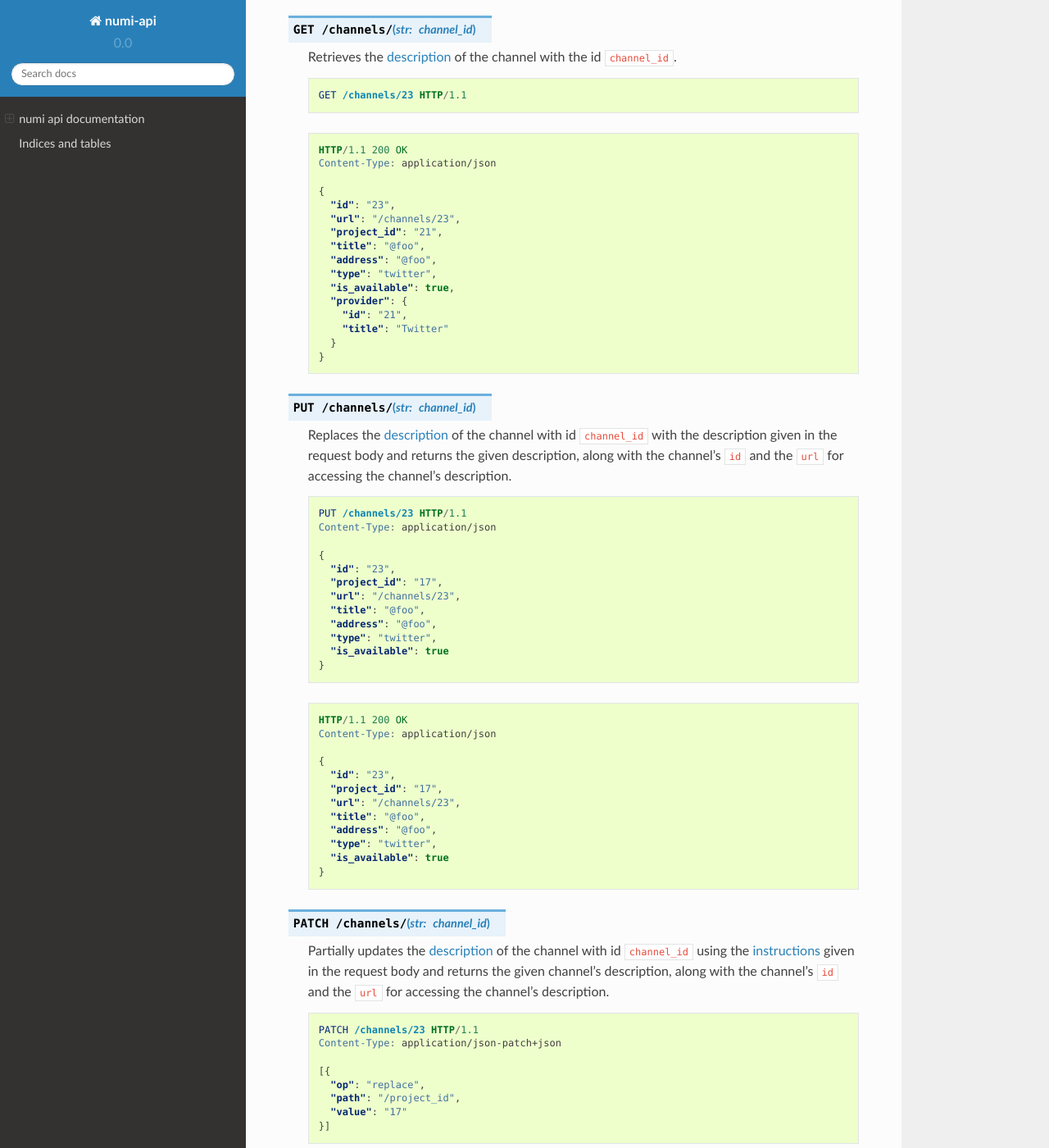
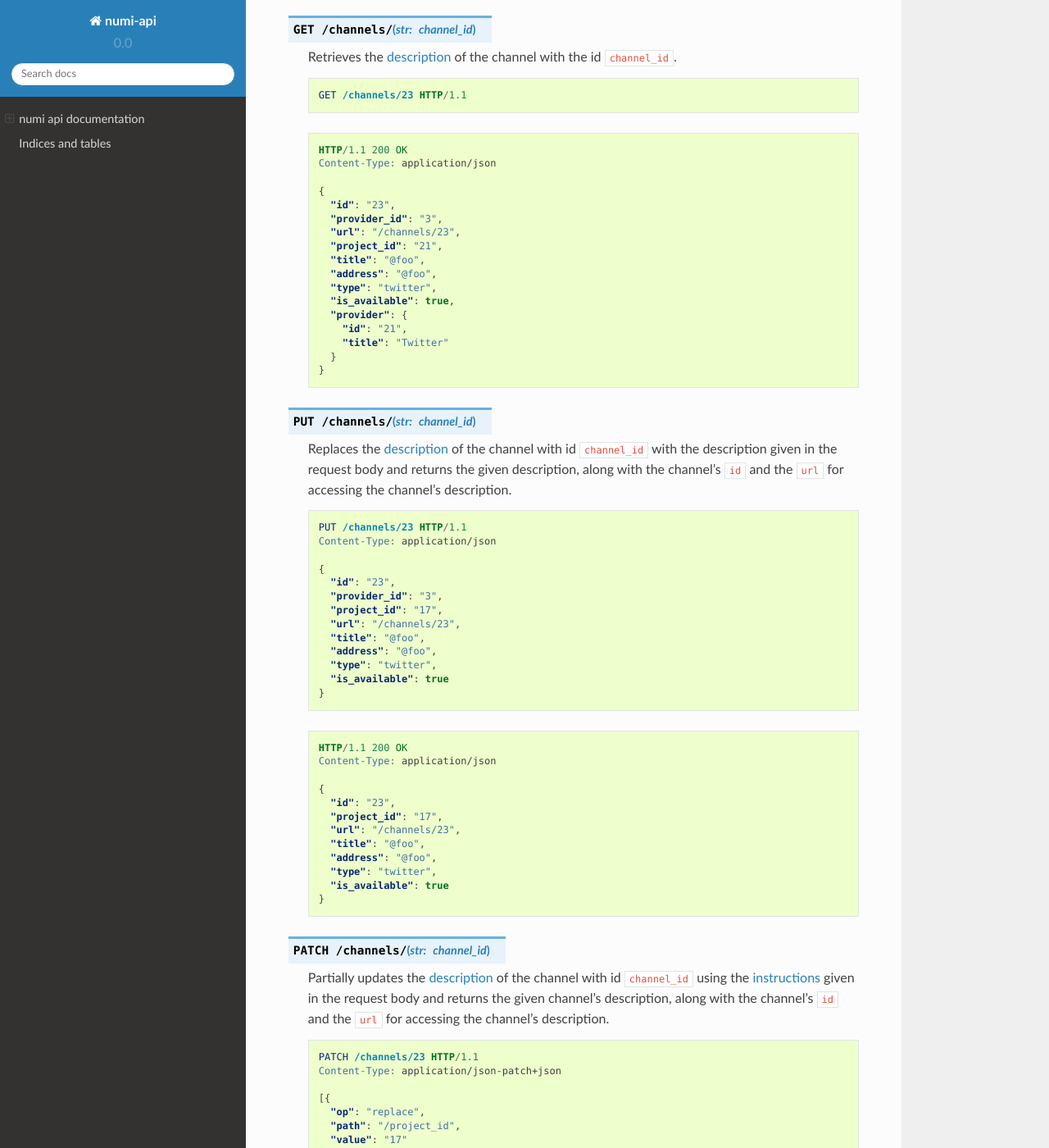
Before and after one commit to praekelt/numi-api, a Sphinx documentation site: the page built from docs/index.rst, in a window 1280 px wide and 1400 px high, scrolled down 21908 px. Shown: the whole window at 82% size. Built offline with Sphinx 7.4.7 and the Read the Docs theme 2.0.0, drawn with Linux system fonts in a browser that asks for light colours; some of the changed text lies outside the part shown.

Commit message:
Update channel examples in docs

```diff
--- a/docs/index.rst
+++ b/docs/index.rst
@@ -1274,6 +1274,7 @@ Channels
 
      {
        "id": "23",
+       "provider_id": "3",
        "url": "/channels/23",
        "project_id": "21",
        "title": "@foo",
@@ -1302,6 +1303,7 @@ Channels
 
      {
        "id": "23",
+       "provider_id": "3",
        "project_id": "17",
        "url": "/channels/23",
        "title": "@foo",
@@ -1353,6 +1355,7 @@ Channels
 
      {
        "id": "23",
+       "provider_id": "3",
        "project_id": "17",
        "url": "/channels/23",
        "title": "@foo",
@@ -1412,8 +1415,9 @@ Providers
        "title": "Twitter"
        "channels": [{
          "id": "23",
+         "provider_id": "21",
          "url": "/channels/23",
-         "project_id": 21,
+         "project_id": 3,
          "title": "@foo",
          "address": "@foo",
          "type": "twitter",
```
